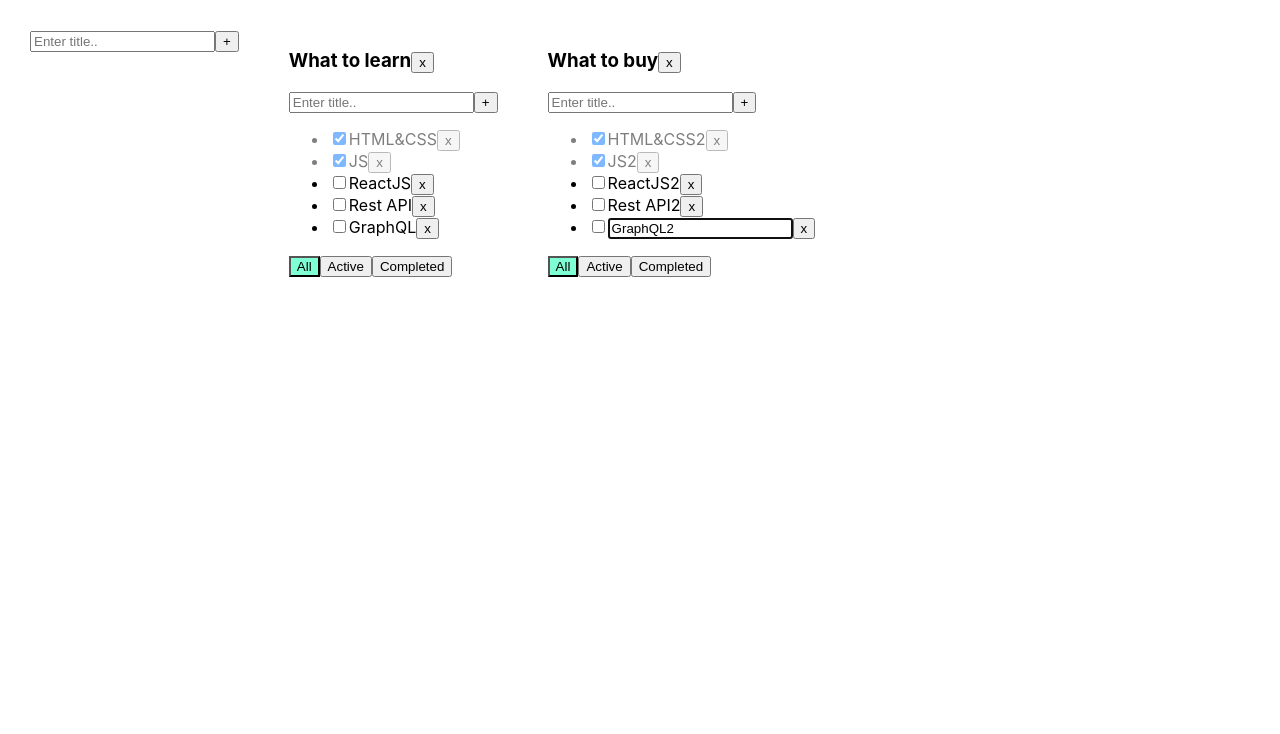
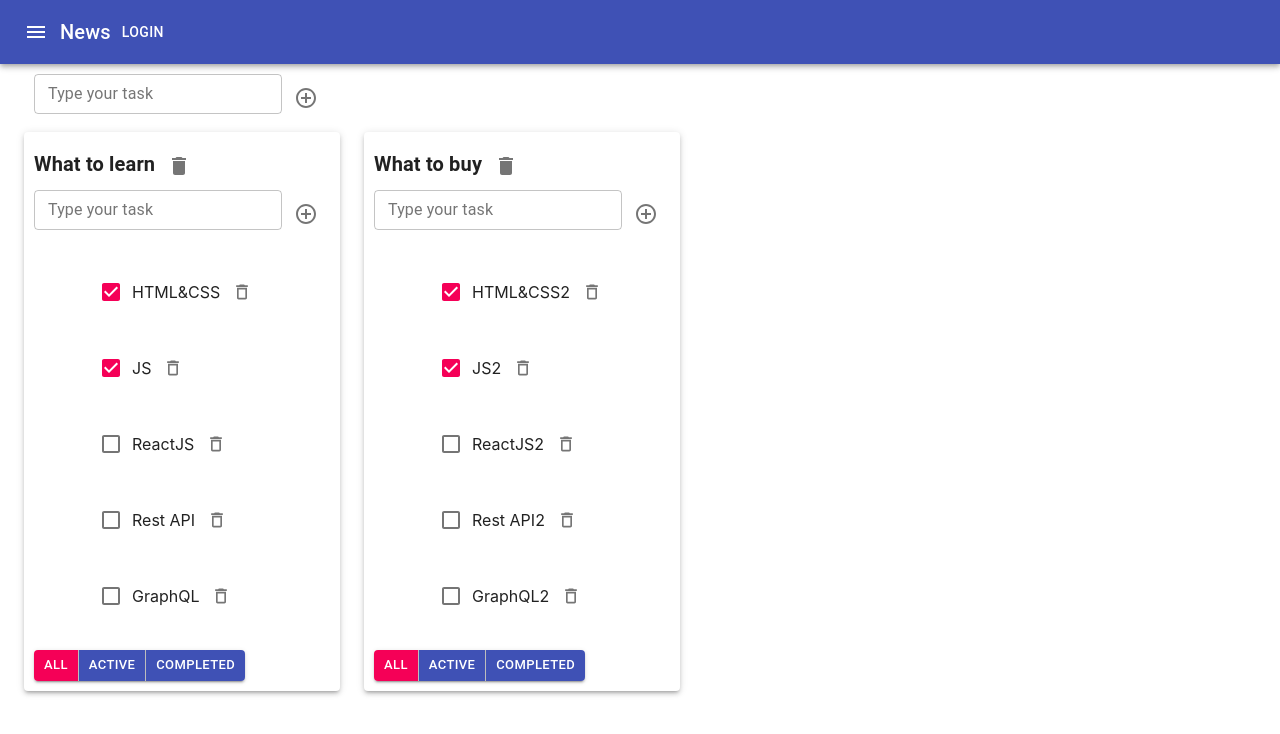
Before and after one commit to AnnaLastochkina/To-do-list_lessonsViktor, a React (Create React App) app: page / in a window 1280 px wide. Shown: the top 734 px of the page. Built offline with nearby package versions, Linux system fonts and the light colour scheme.

Commit message:
lesson 7
added material UI

```diff
--- a/package.json
+++ b/package.json
@@ -3,6 +3,8 @@
   "version": "0.1.0",
   "private": true,
   "dependencies": {
+    "@material-ui/core": "^4.12.3",
+    "@material-ui/icons": "^4.11.2",
     "@testing-library/jest-dom": "^4.2.4",
     "@testing-library/react": "^9.3.2",
     "@testing-library/user-event": "^7.1.2",
--- a/src/AddItemForm.tsx
+++ b/src/AddItemForm.tsx
@@ -1,6 +1,8 @@
 import React, {ChangeEvent, KeyboardEvent, useState} from 'react';
 
 import './App.css'
+import {Button, IconButton, TextField} from "@material-ui/core";
+import {Add, AddBox, ControlPoint, PlusOne} from "@material-ui/icons";
 
 type AddItemFormPropsType = {
     addItem:(title:string)=> void
@@ -30,14 +32,18 @@ export const AddItemForm = (props:AddItemFormPropsType)  =>{
     }
     return (
         <div>
-            <input value={title}
-                   placeholder='Enter title..'
+            <TextField
+
+                value={title}
+                label="Type your task"
+                variant="outlined"
+                   size={'small'}
                    onChange={onChangeHandler}
                    onKeyPress={onKeyPressHandler}
-                   className={error ? "error" : ""}
+                   error={!!error}
+                helperText={error}
             />
-            <button onClick={addItem}>+</button>
-            {error && <div className="error-message">Title is Required!</div>}
+            <IconButton onClick={addItem}><ControlPoint fontSize={'medium'}/></IconButton>
         </div>
 
     )
--- a/src/App.css
+++ b/src/App.css
@@ -1,4 +1,4 @@
-.App {
+/*.App {
   padding: 30px;
   display: flex;
 }
@@ -21,4 +21,4 @@
 
 .is-done {
   opacity: 0.5;
-}
+}*/
--- a/src/App.tsx
+++ b/src/App.tsx
@@ -3,6 +3,8 @@ import './App.css';
 import {Todolist} from './Todolist';
 import {v1} from 'uuid';
 import {AddItemForm} from "./AddItemForm";
+import {AppBar, Button, IconButton, Typography, Toolbar, Container, Grid, Paper} from "@material-ui/core";
+import {Menu} from "@material-ui/icons";
 
 export type FilterValuesType = "all" | "active" | "completed";
 type todoListsType = {
@@ -70,7 +72,7 @@ function App() {
         setTasks({...tasks, [toDoListId]: tasks[toDoListId].map(m => m.id === taskId ? {...m, isDone: isDone} : m)})
     }
 
-    const changeTaskTitle = (taskId:string, toDoListId: string, title:string) => {
+    const changeTaskTitle = (taskId: string, toDoListId: string, title: string) => {
         setTasks({...tasks, [toDoListId]: tasks[toDoListId].map(m => m.id === taskId ? {...m, title: title} : m)})
     }
 
@@ -78,13 +80,32 @@ function App() {
     function changeFilter(toDoListId: string, value: FilterValuesType) {
         setTodolists(todolists.map(m => m.id === toDoListId ? {...m, filter: value} : m))
     }
-    function changeTodolistTitle(toDoListId: string, title:string) {
+
+    function changeTodolistTitle(toDoListId: string, title: string) {
         setTodolists(todolists.map(m => m.id === toDoListId ? {...m, title: title} : m))
     }
 
     return (
         <div className="App">
+            <AppBar position="static">
+                <Toolbar>
+                    <IconButton
+                        edge="start"
+                        color="inherit"
+                        aria-label="menu">
+                        <Menu/>
+                    </IconButton>
+                    <Typography variant="h6">
+                        News
+                    </Typography>
+                    <Button color="inherit">Login</Button>
+                </Toolbar>
+            </AppBar>
+            <Container fixed>
+                <Grid container style={{padding:'10px'}}>
                     <AddItemForm addItem={addTodoList}/>
+                </Grid>
+                <Grid container spacing={3}>
                 {todolists.map(m => {
                     let tasksForTodolist = tasks[m.id];
 
@@ -95,7 +116,8 @@ function App() {
                         tasksForTodolist = tasks[m.id].filter(t => t.isDone);
                     }
                     return (
-
+                        <Grid item>
+                            <Paper style={{padding:'10px'}} elevation={3} >
                         <Todolist
                             key={m.id}
                             toDoListId={m.id}
@@ -110,12 +132,14 @@ function App() {
                             changeTaskTitle={changeTaskTitle}
                             changeTodolistTitle={changeTodolistTitle}
                         />
-
+                            </Paper>
+                        </Grid>
 
                     )
+
                 })}
-
-
+                </Grid>
+            </Container>
         </div>
     );
 }
--- a/src/EditableSpan.tsx
+++ b/src/EditableSpan.tsx
@@ -2,6 +2,8 @@ import React, {ChangeEvent, KeyboardEvent, useState} from 'react';
 import {FilterValuesType} from './App';
 import './App.css'
 import {AddItemForm} from "./AddItemForm";
+import {IconButton, TextField} from "@material-ui/core";
+import {Edit} from "@material-ui/icons";
 
 type editableSpanPropsType = {
     title: string
@@ -9,7 +11,7 @@ type editableSpanPropsType = {
 }
 
 export const EditableSpan = (props: editableSpanPropsType) => {
-    const [editMode, setEditMode] = useState<boolean>(true)
+    const [editMode, setEditMode] = useState<boolean>(false)
     const [title, setTitle] = useState<string>(props.title)
     const onEditMode = () => {
         setEditMode(true)
@@ -24,12 +26,17 @@ export const EditableSpan = (props: editableSpanPropsType) => {
 }
     return (
         editMode ?
-            <input
+            <TextField
+                size={'small'}
                 value={title}
                 autoFocus={true}
                 onBlur={offEditMode}
                 onChange = {changeTitle}
             />
             :
-            <span onDoubleClick={onEditMode}>{props.title}</span>)
+            <span onDoubleClick={onEditMode}>{props.title}
+                </span>
+
+)
+
 }
--- a/src/Todolist.tsx
+++ b/src/Todolist.tsx
@@ -3,6 +3,8 @@ import {FilterValuesType} from './App';
 import './App.css'
 import {AddItemForm} from "./AddItemForm";
 import {EditableSpan} from "./EditableSpan";
+import {Button, ButtonGroup, Checkbox, Icon, IconButton, List, ListItem, Typography} from "@material-ui/core";
+import {Delete, DeleteOutline} from "@material-ui/icons";
 
 type TaskType = {
     id: string
@@ -37,10 +39,11 @@ export function Todolist(props: PropsType) {
     }
     const changeTodolistTitle = (title:string) => { props.changeTodolistTitle(props.toDoListId,title)}
     return <div>
-        <h3>
+        <Typography variant={"h6"} style={{fontWeight:'bold'}}>
             <EditableSpan title={props.title} setNewTitle={changeTodolistTitle}/>
-            <button onClick={removeToDoList}>x</button>
-        </h3>
+            <IconButton onClick={removeToDoList}><Delete/></IconButton>
+
+       </Typography>
         <AddItemForm addItem={addTask}/>
 
         <ul>
@@ -52,26 +55,39 @@ export function Todolist(props: PropsType) {
                         props.changeTaskStatus(props.toDoListId, t.id, e.currentTarget.checked);
                     }
                     const changeTitle = (title:string) => {props.changeTaskTitle(t.id, props.toDoListId, title)}
-                    return <li key={t.id} className={t.isDone ? "is-done" : ""}>
-                        <input type="checkbox"
+                    return (
+                        <List>
+                    <ListItem key={t.id}
+                              className={t.isDone ? "is-done" : ""}
+
+                    >
+                        <Checkbox
                                onChange={onChangeHandler}
                                checked={t.isDone}/>
                         <EditableSpan title={t.title} setNewTitle={changeTitle}/>
-                        <button onClick={onClickHandler}>x</button>
-                    </li>
+
+                        <IconButton onClick={onClickHandler}><DeleteOutline fontSize={'small'}/></IconButton>
+
+                    </ListItem>
+                        </List>
+                )
                 })
             }
         </ul>
         <div>
-            <button className={props.filter === 'all' ? "active-filter" : ""}
+            <ButtonGroup variant={"contained"}
+            size={"small"}
+            >
+            <Button color={props.filter === 'all' ? "secondary" : "primary"}
                     onClick={onAllClickHandler}>All
-            </button>
-            <button className={props.filter === 'active' ? "active-filter" : ""}
+            </Button>
+            <Button color={props.filter === 'active' ? "secondary" : "primary"}
                     onClick={onActiveClickHandler}>Active
-            </button>
-            <button className={props.filter === 'completed' ? "active-filter" : ""}
+            </Button>
+            <Button color={props.filter === 'completed' ? "secondary" : "primary"}
                     onClick={onCompletedClickHandler}>Completed
-            </button>
+            </Button>
+        </ButtonGroup>
         </div>
     </div>
 }
```
Also changed, not shown: 1 other file (tests, documents, lock files or other folders). Lines whose indentation alone changed are shown as unchanged.
